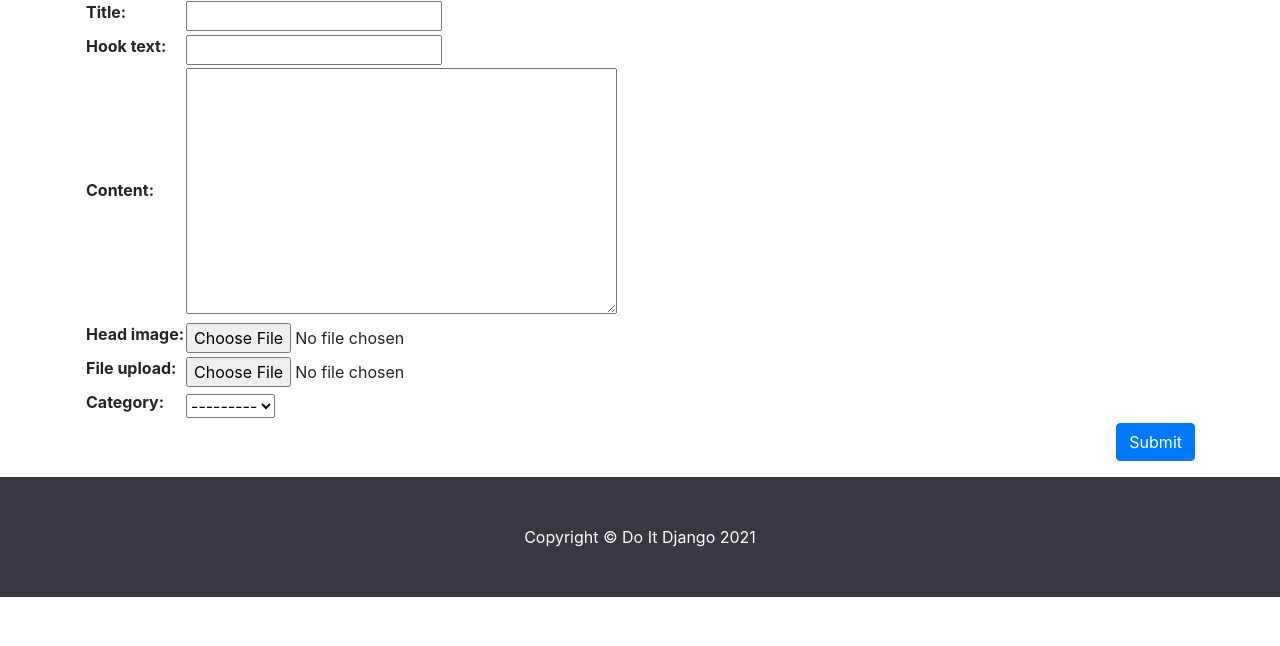
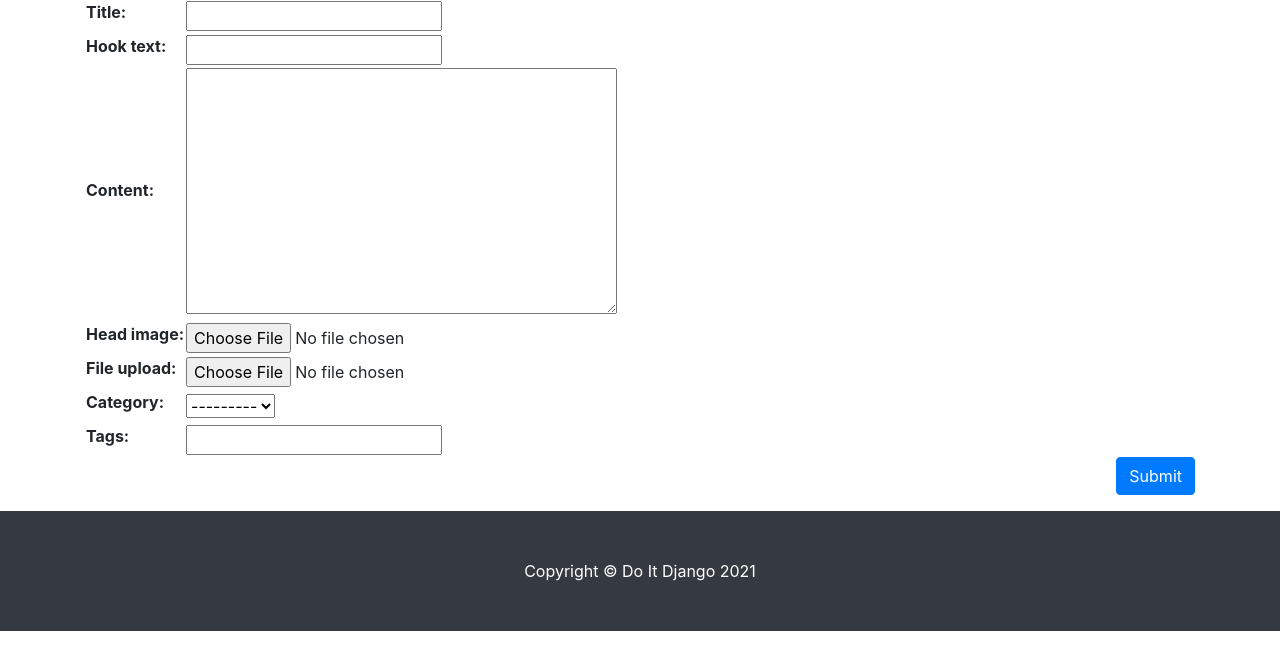
Before and after one commit to kyotostaily/djshin, a Django app: page /blog/create_post/ in a window 1280 px wide. Shown: the part 154-800 px from the top of the page. Run offline with Django 4.2, Linux system fonts and the light colour scheme; the visitor is signed in with stand-in values (Sample User, id 1); data that the repository does not hold is empty; some libraries are stand-ins or nearby versions.

Commit message:
포스트 작성할 때 텍스트로 태그 지정하기

```diff
--- a/blog/templates/blog/post_detail.html
+++ b/blog/templates/blog/post_detail.html
@@ -26,7 +26,7 @@
     <hr>
 
     {% if user.is_authenticated and user == post.author %}
-        <a type="button" href="/blog/update_post/{{ post.pk }}/" class="btn btn-info btn-sm float-right"><i class="fas fa-pen"></i>&nbsp;&nbsp; Edit Post</a> <!-- 400. post_list.html의 4~8의 내용을 붙여넣고 이와같이(28~30) 수정한다. -->
+        <a type="button" href="/blog/update_post/{{ post.pk }}/" class="btn btn-info btn-sm float-right"><i class="fas fa-pen"></i>&nbsp;&nbsp; Edit Post</a> <!-- 400. post_list.html의 4~8의 내용을 붙여넣고 이와같이(28~30) 수정한다. 이제 views.py의 32째줄로 이동한다. -->
     {% endif %}
     <!-- Date/Time -->
     <p>Posted on {{ post.created_at }}</p> <!-- 67. {{ post.created_at }}로 변경:만들어진 날짜 -->
--- a/blog/templates/blog/post_form.html
+++ b/blog/templates/blog/post_form.html
@@ -9,6 +9,10 @@
 <form method="post" enctype="multipart/form-data"><!-- 340. multipart/form-data를 입력해야 파일을 보내고 받는다. csrf_token은 보안상 필요한것이다.--> {% csrf_token %}
     <table> <!-- 339. 아래 form은 views.py의 30째 줄에서 설정한 폼이다.  -->
         {{ form }}
+        <tr> <!-- 402. tr은 한줄 더 추가한다는 것이고, td는 한 칸을 의미한다. 12~15와 같이 입력하면 new post를 눌러 들어가면 Tags라는 칸이 하나 더 생긴다. 다시 views.py의 32째 줄로 간다. -->
+            <th><label for="id_tags_str">Tags:</label></th>
+            <td><input type="text" name="tags_str" id="id_tags_str"></td>
+        </tr>
     </table>
     <button type="submit" class="btn btn-primary float-right">Submit</button> <!-- 341. 제출버튼 -->
 </form> <!-- 342. 아래 endblock을 입력하고 base.html을 복사하여 base_full_width.html을 만들고 15째 줄로 이동한다. -->
--- a/blog/views.py
+++ b/blog/views.py
@@ -1,5 +1,6 @@
 from django.core.exceptions import PermissionDenied #390.PermissionDenied를 임포트 한다.
 from django.shortcuts import render, redirect #365. redirect를 임포트한다.
+from django.utils.text import slugify #421. slugify임포트
 from django.views.generic import ListView, DetailView, CreateView, UpdateView #335. CreateView를 임포트한다. 385.UpdateView임포트
 from django.contrib.auth.mixins import LoginRequiredMixin, UserPassesTestMixin #373., UserPassesTestMixin임포트
 from .models import Post, Category, Tag #265. Category를 임포트 시킨다. 325.Tag임포트.
@@ -29,7 +30,7 @@ class PostDetail(DetailView): #43. 이렇게 써놓고 확장한다.
 
 class PostCreate(LoginRequiredMixin, UserPassesTestMixin, CreateView): #373. LoginRequiredMixin은 로그인될때만 페이지 열리게 하는 기능이며, UserPassesTestMixin(어떤 특수한 사용자만 들어오게 하고싶은 기능)를 추가하고 3째줄에 임포트한다.
     model = Post
-    fields = ['title', 'hook_text', 'content', 'head_image', 'file_upload', 'category'] #336. models.py의 Post에 가서 fields(사용할 필드들)안에 무엇이 있으면 좋겠는가 보고 입력해 넣는다. 337. 이제 blog/post_form.html을 만든다.
+    fields = ['title', 'hook_text', 'content', 'head_image', 'file_upload', 'category'] #401. 'tags'를 추가한다. 이제 post_form.html의 12째 줄로 이동한다. #403. 402의 과정을 거쳤으면 'tags'라는 항목을 지운다. 그러면 new post안의 tags의 항목이 사라진다. 이제 tests.py의 225째 줄로 이동한다.
 
     def test_func(self): #374.UserPassesTestMixin을 할 때 이 테스트를 거치게 된다.
         return self.request.user.is_superuser or self.request.user.is_staff #375. superuser이거나 staff 일 때 이 페이지가 열려야 한다는 조건이다.
@@ -37,8 +38,23 @@ class PostCreate(LoginRequiredMixin, UserPassesTestMixin, CreateView): #373. Log
     def form_valid(self, form): #360. CreateView는 form_valid(form의 내용들이 유효한지 검사해주는 기능)라는 기능을 갖고있다. 이를 이용하여(오버라이딩) 아래와 같이(33~39) 입력한다.
         current_user = self.request.user #361. request한 사용자가
         if current_user.is_authenticated and (current_user.is_staff or current_user.is_superuser):#362. 로그인을 했으면 #376. 로그인 되있는지 확인하고, current_user가 staff인지 superuser인지 확인. 이제 post_list.html의 4째줄로 이동한다.
-            form.instance.author = current_user #363. PostCreate에서 만들어진 CreateView가 제공하는 폼에 instance에 채워진 author라는 필드를 currunt_user로 채워라는 뜻
-            return super(PostCreate, self).form_valid(form) #364. 이와 같이 입력하여 원래 받아야 할 기능들은 다 받으면서 363까지의 form을 원래 기본설정으로 보내는 문장.
+            form.instance.author = current_user #363. PostCreate에서 만들어진 CreateView가 제공하는 폼에 instance에 채워진 author라는 필드를 currunt_user로 채워라는 뜻(current_user가 author를 만든 사람이다.)
+            response = super(PostCreate, self).form_valid(form) #410 return을 response = 로 변경한다.
+
+            tags_str = self.request.POST.get('tags_str') #412.서버에서 사람이 submit버튼을 누르면 POST방식으로 전달될거라는 뜻.(html form에 보면 method가 post로 되어있기 때문), 이렇게 POST라는 것을 받아서 그 안에 tags_str이라는게 있는데 그걸 가져와서 여기 담아보라는 의미이다.
+            if tags_str: #413. tags_str이 있는 경우 이와같이(45~47) 입력
+                tags_str = tags_str.strip() #414. strip을 입력함으로 앞 뒤 띄어쓰기에 대한 것을 없애준다.
+                tags_str = tags_str.replace(',', ';') #415. 콤마(,)도 세미콜론(;)으로 바꿔주는 기능
+                tags_list = tags_str.split(';') #416. 스플릿도 세미콜론으로 해주는 기능.
+
+                for t in tags_list: #417. 만약 3개를 입력했으면 그것들이 리스트 형태로 들어오기 때문에 그것을 반영을 해 주기 위한 것. tags_list로 for문을 돌면서 아래와 같이(50~55) 돌게 한다.
+                    t = t.strip() #418.strip을 입력함으로 앞 뒤 띄어쓰기에 대한 것을 없애준다.
+                    tag, is_tag_created = Tag.objects.get_or_create(name=t) #419.get_or_create(name=t): 만약에 name이 t인 것이 있으면 그냥 가져오고, 없으면 그것을 이름이 t인 것으로 새로 만든다음 가져와라 라는 의미, 그래서 하나는 tag:(만들거나 혹은 원래 있었던 것의 결과) is_tag_created(새로만들어진건지 아니면 있던건지) 이렇게 두가지를 리턴한다. 새로 만든다면is_tag_created에 True가 올거고 기존의 것이면 False가 들어온다.
+                    if is_tag_created: #420. 만약 만들어진 것이라면(원래 admin에서 slug가 자동으로 만들어 졌지만, 이 test에서는 자동으로 만든게 아니다.)
+                        tag.slug = slugify(t, allow_unicode=True) #421. 여기서는 자동으로 만든 것이 아니므로, slug라는 태그(models.py의 22째줄에 있는 slug)를 채워줘야 한다. tag.slug는 slugify라는 함수(3째줄에 임포트한다.)가 있고, 여기에 t (admin처럼 slugify를 만들어 달라는 것) 와 allow_unicode=True(한글) 기능을 입력한다.
+                        tag.save() #422. 태그를 저장
+                    self.object.tags.add(tag) #423. for문을 돌때마다 새로 만들어진 tag가 추가된다.
+            return response #411 이것을 입력하면 이전과 똑같아진다. 424.이렇게 된 결과를 response한다.
         else:
             return redirect('/blog/') #365. 로그인을 안했으면 redirect를 사용하여 /blog/로 돌려보낸다. 1째줄에 임포트한다. 이제 tests.py의 18째 줄로 이동한다.
 
```
Also changed, not shown: blog/tests.py (+12 -1 lines).
